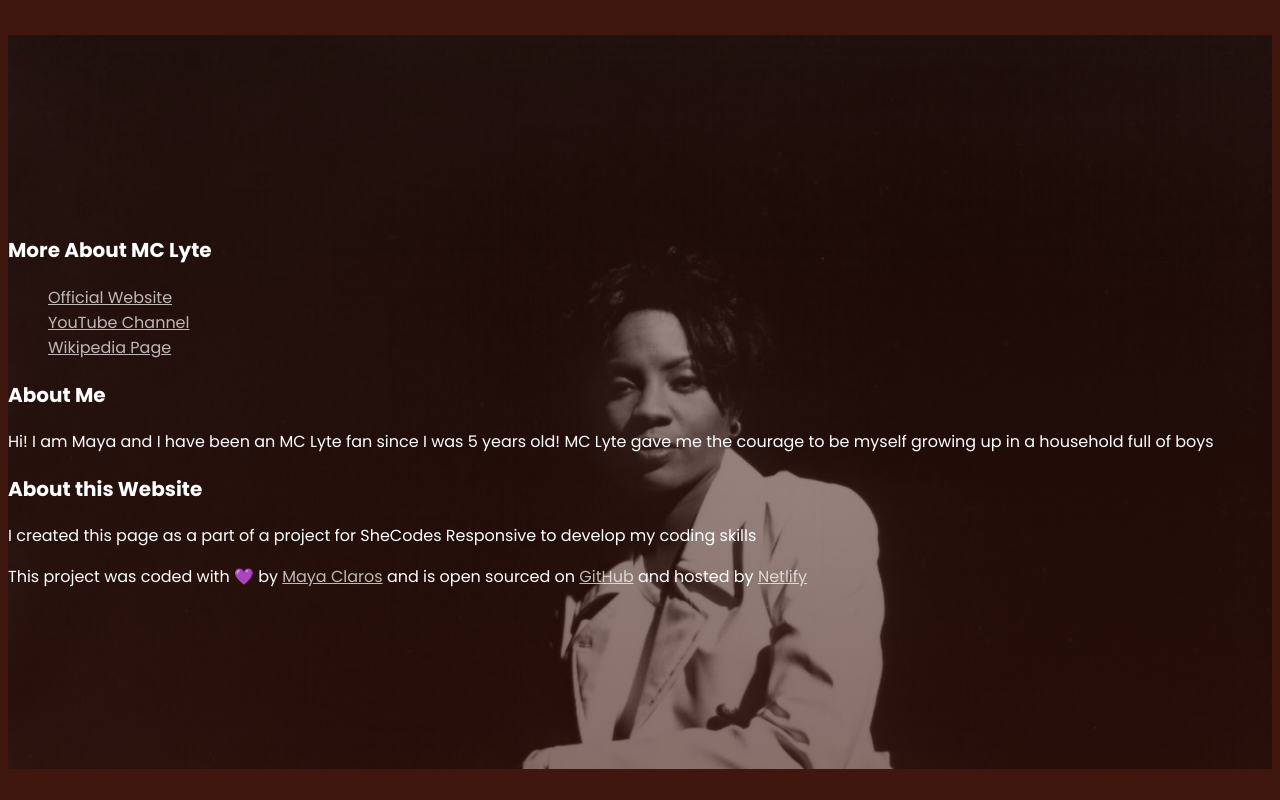
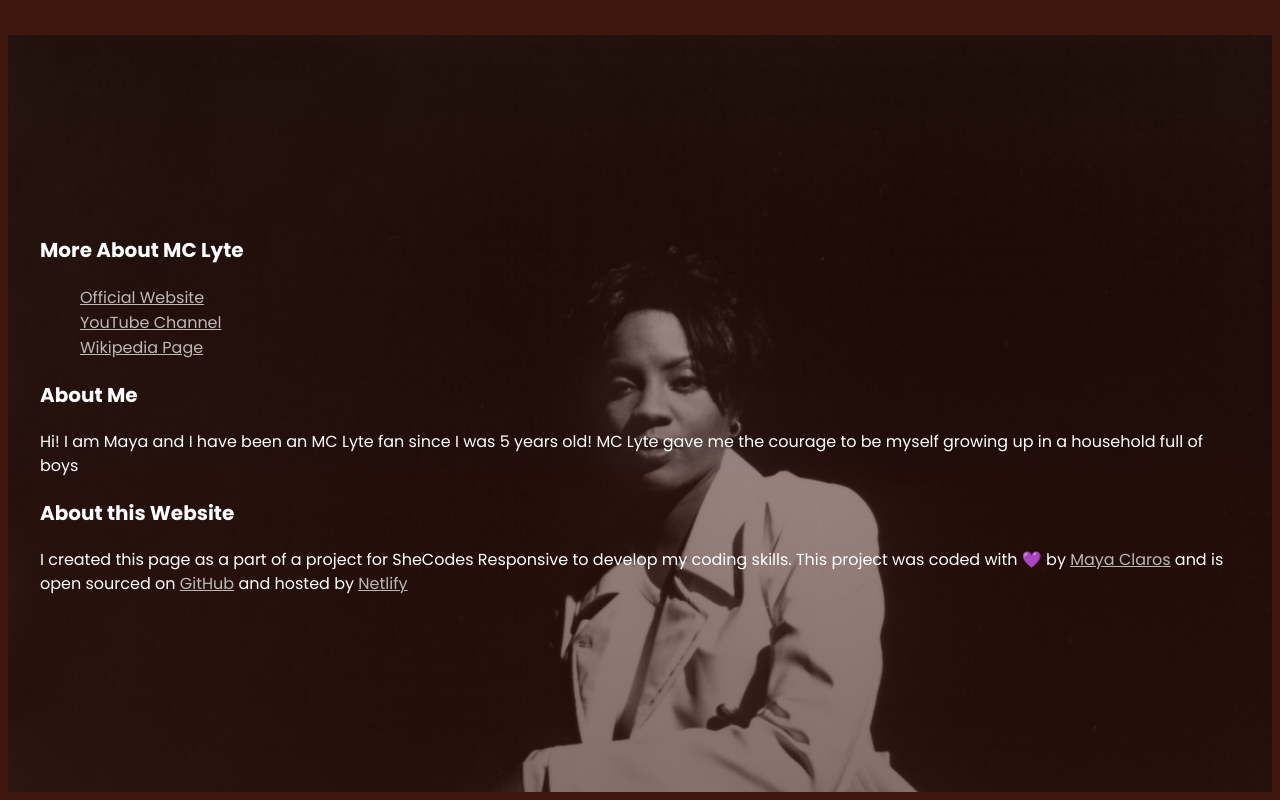
Before and after one commit to mayaclaros/mc-lyte, a plain HTML site: page index.html in a window 1280 px wide. Shown: the part 710-1510 px from the top of the page. Before the commit the page ends 1487 px from the top, so only its background shows below. Drawn offline with Linux system fonts and the light colour scheme.

```diff
--- a/index.html
+++ b/index.html
@@ -21,6 +21,7 @@
         <a href="#more">Learn More</a>
       </header>
       <footer>
+        <section class="grid">
           <div>
             <h3>More About MC Lyte</h3>
             <ul>
@@ -55,17 +56,19 @@
             <h3>About this Website</h3>
             <p>
               I created this page as a part of a project for SheCodes Responsive
-            to develop my coding skills
-          </p>
-          This project was coded with 💜 by
-          <a href="https://www.justmeomaya.com" target="_blank">Maya Claros</a>
+              to develop my coding skills. This project was coded with 💜 by
+              <a href="https://www.justmeomaya.com" target="_blank"
+                >Maya Claros</a
+              >
               and is open sourced on
               <a href="https://github.com/mayaclaros/mc-lyte" target="_blank"
                 >GitHub</a
               >
               and hosted by
               <a href="https://mclyte.netlify.app/" target="_blank">Netlify</a>
+            </p>
           </div>
+        </section>
       </footer>
     </div>
   </body>
```
Lines whose indentation alone changed are shown as unchanged.
